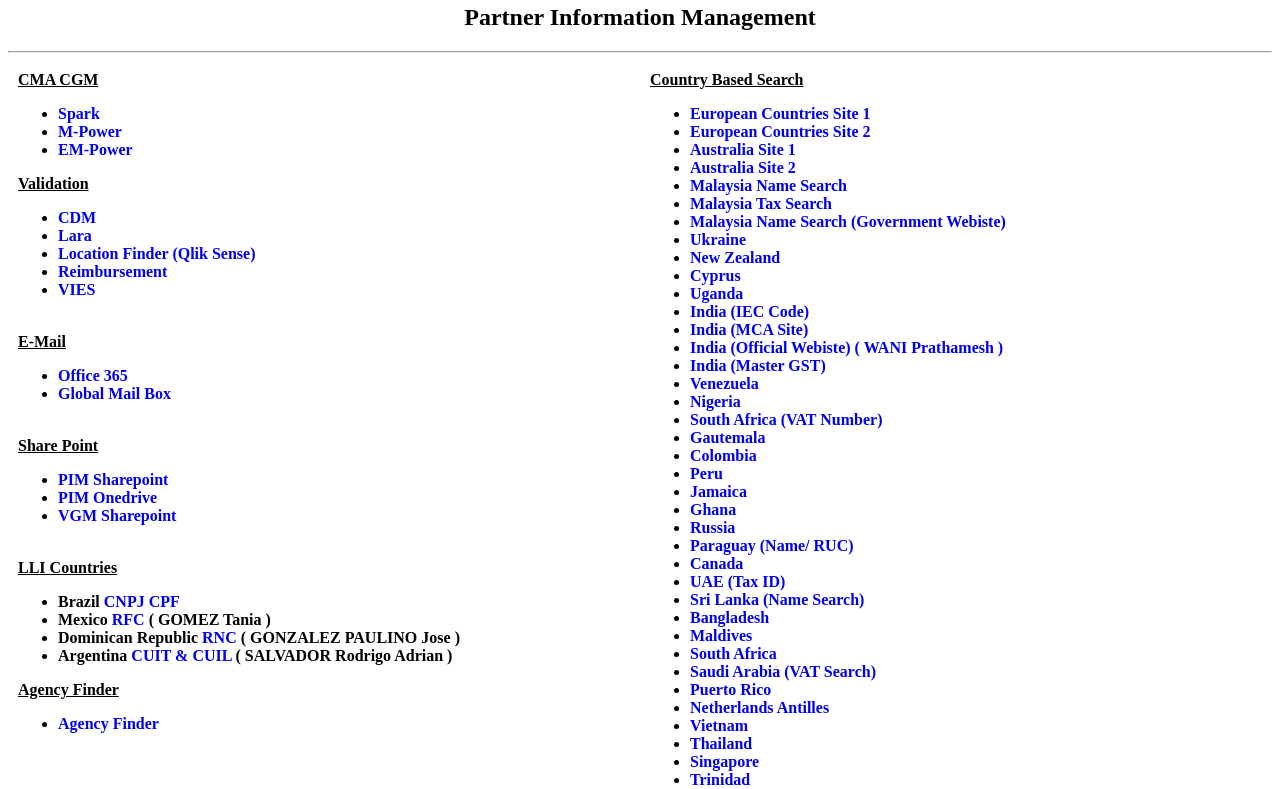
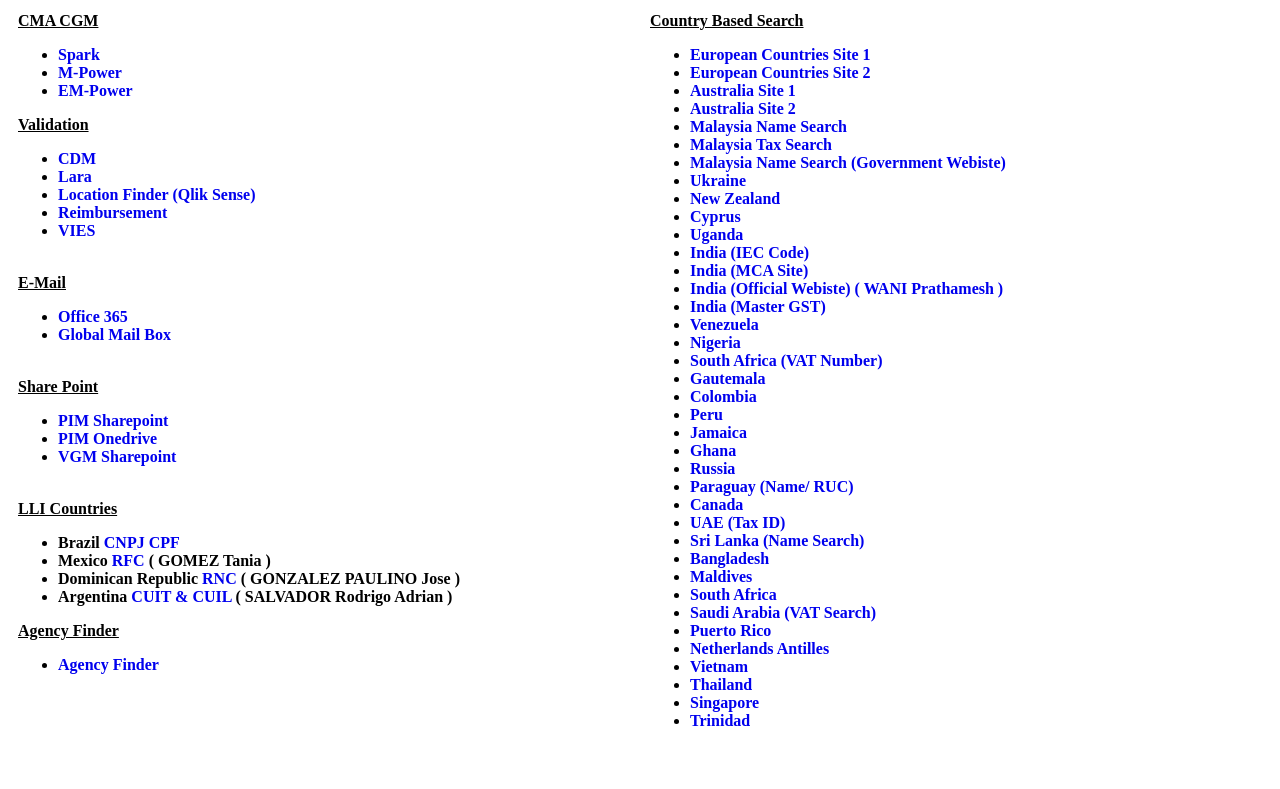
Before and after one commit to Anishraj96/PIM_CMA, a plain HTML site: page index.html in a window 1280 px wide. Shown: the part 104-893 px from the top of the page. After the commit the page ends 834 px from the top, so only its background shows below. Drawn offline with Linux system fonts and the light colour scheme.

Commit message:
Update index.html

```diff
--- a/index.html
+++ b/index.html
@@ -2,7 +2,6 @@
 <head> <title> PIM </title>
 <meta name="viewport" content="width=device-width, initial-scale=1">
 <center><img src="logo.jpg" width="100" height="80"></center>
-<font color="000000"><center><h2>Partner Information Management</h2></center></font>
 <hr>
 
 <div class="row">
```
